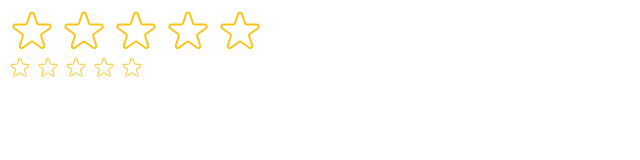
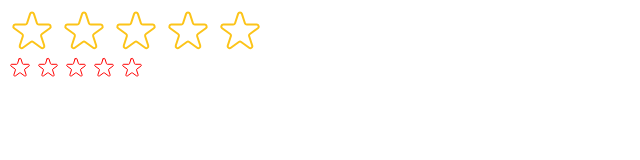
Before and after one commit to huytran72/Movies_Choose, a React (Create React App) app in the folder movies_choose/: page / in a window 1280 px wide. Shown: the top 160 px of the page, without its empty margins (0-640 px from the left). Built offline with nearby package versions, Linux system fonts and the light colour scheme.

Commit message:
Update index.js

```diff
--- a/movies_choose/src/index.js
+++ b/movies_choose/src/index.js
@@ -10,6 +10,6 @@ root.render(
   <React.StrictMode>
     {/* <App /> */}
     <StarRating maxRating={5} />
-    <StarRating size={24} />
+    <StarRating size={24} color="red" />
   </React.StrictMode>
 );
```
